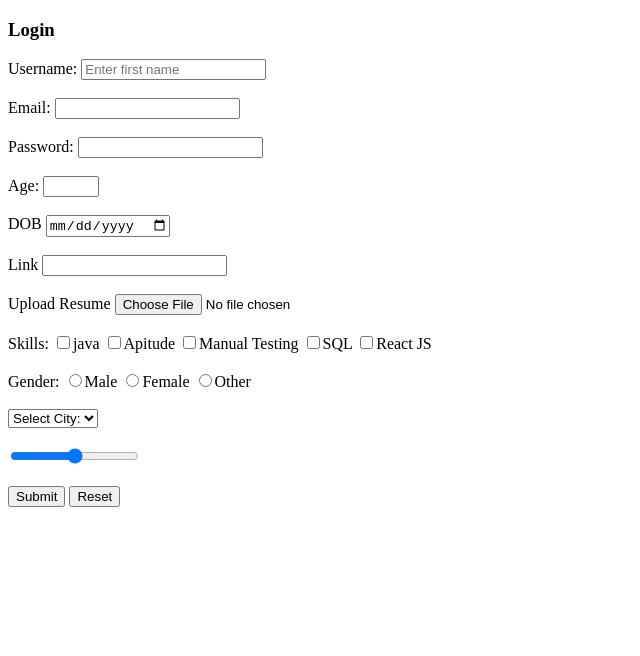
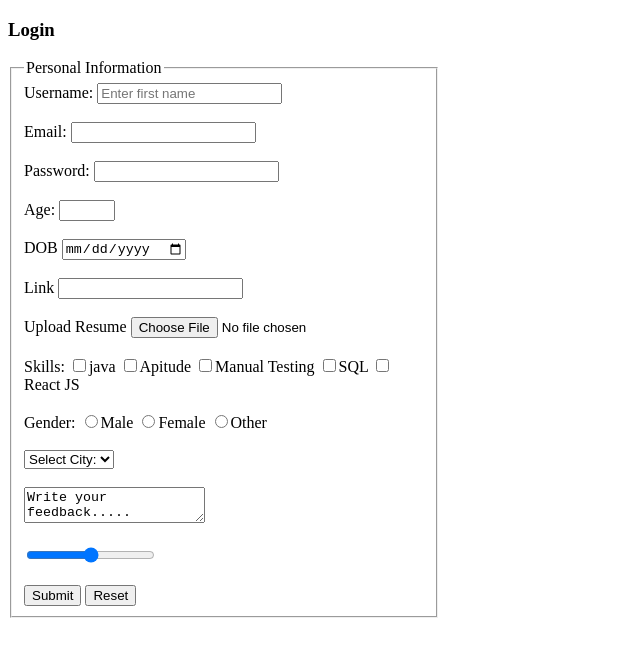
Before and after one commit to jenar358/DEC-2024-FRONTEND, a plain HTML site: page HTML code/forms.html in a window 1280 px wide. Shown: the whole page, without its empty margins (0-640 px from the left). Drawn offline with Linux system fonts and the light colour scheme.

Commit message:
initial commit

```diff
--- a/HTML code/forms.html
+++ b/HTML code/forms.html
@@ -7,6 +7,8 @@
 
 <body>
     <h3>Login</h3>
+    <fieldset style="width: 400px;">
+        <legend>Personal Information</legend>
     <form>
         <label for="username">Username: </label>
         <input type="text" id="username" required placeholder="Enter first name" title="Enter your first name">
@@ -27,7 +29,7 @@
         <input type="url">
  <br><br>
         <label>Upload Resume</label>
-        <input type="file">
+        <input type="file" accept=".pdf">
  <br><br>
         <label>Skills:</label>
         <input type="checkbox">java
@@ -49,10 +51,13 @@
             <option>Bengaluru</option>
         </select>
 <br><br>
+        <textarea>Write your feedback.....</textarea>
+<br><br>
         <input type="range"><br><br>
         <button>Submit</button>
         <input type="reset">
     </form>
+</fieldset>
 </body>
 
 </html>
```
